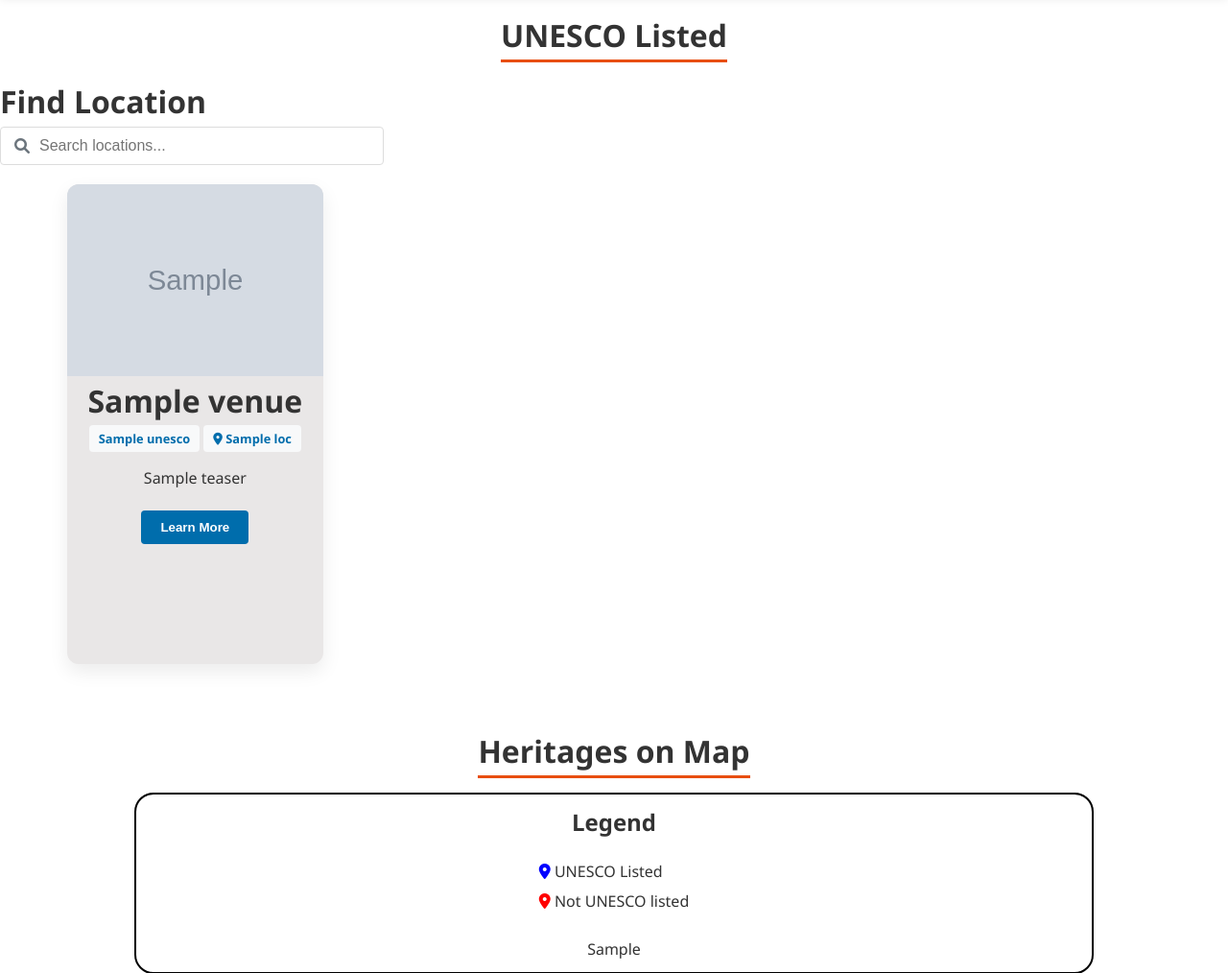
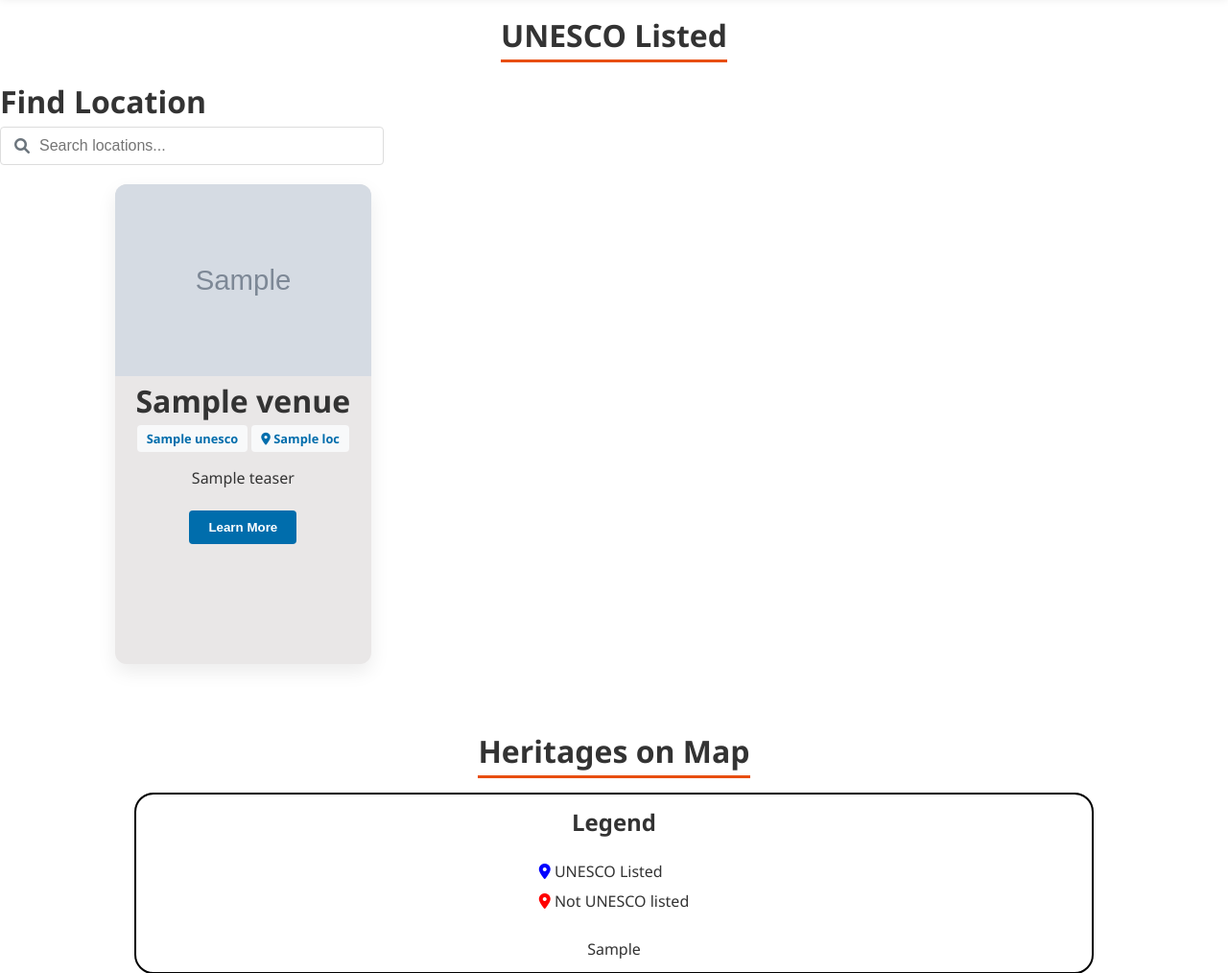
Before and after one commit to Average-Programmer123/Project-Sampada-Archives-prototype-, a Flask app: template templates/metadata.html in a window 1280 px wide. Shown: the part 187-1201 px from the top of the page at 96% size. Run offline with Flask 3, Linux system fonts and the light colour scheme; the template is opened without the code that fills it: most values are stand-ins (such as "Sample title", 1, 10 or a date in 2020); grey boxes marked "Sample" are stand-in pictures.

Commit message:
Update style.css

```diff
--- a/static/css/style.css
+++ b/static/css/style.css
@@ -50,7 +50,7 @@
     box-sizing: border-box;
 }
 .venuess{
-    margin-left:50px;
+    margin-left:100px;
 }
 body {
     font-family: 'Segoe UI', Tahoma, Geneva, Verdana, sans-serif;
```
